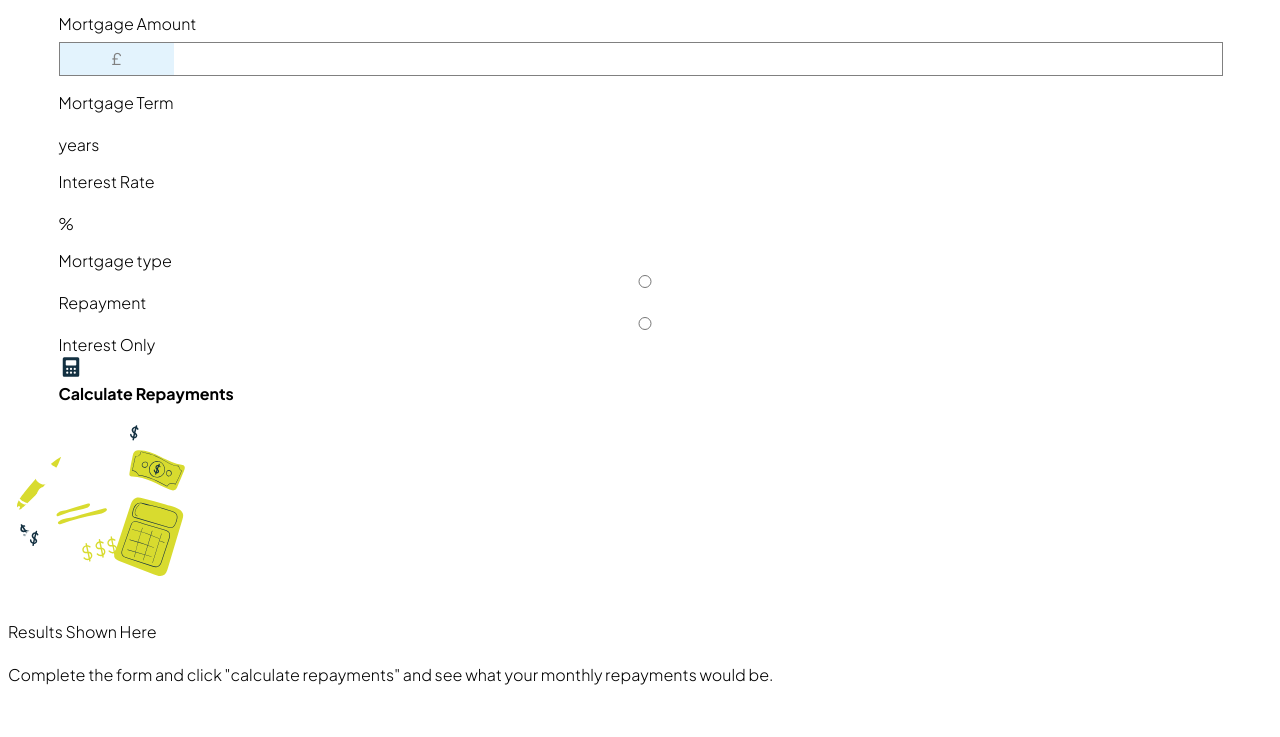
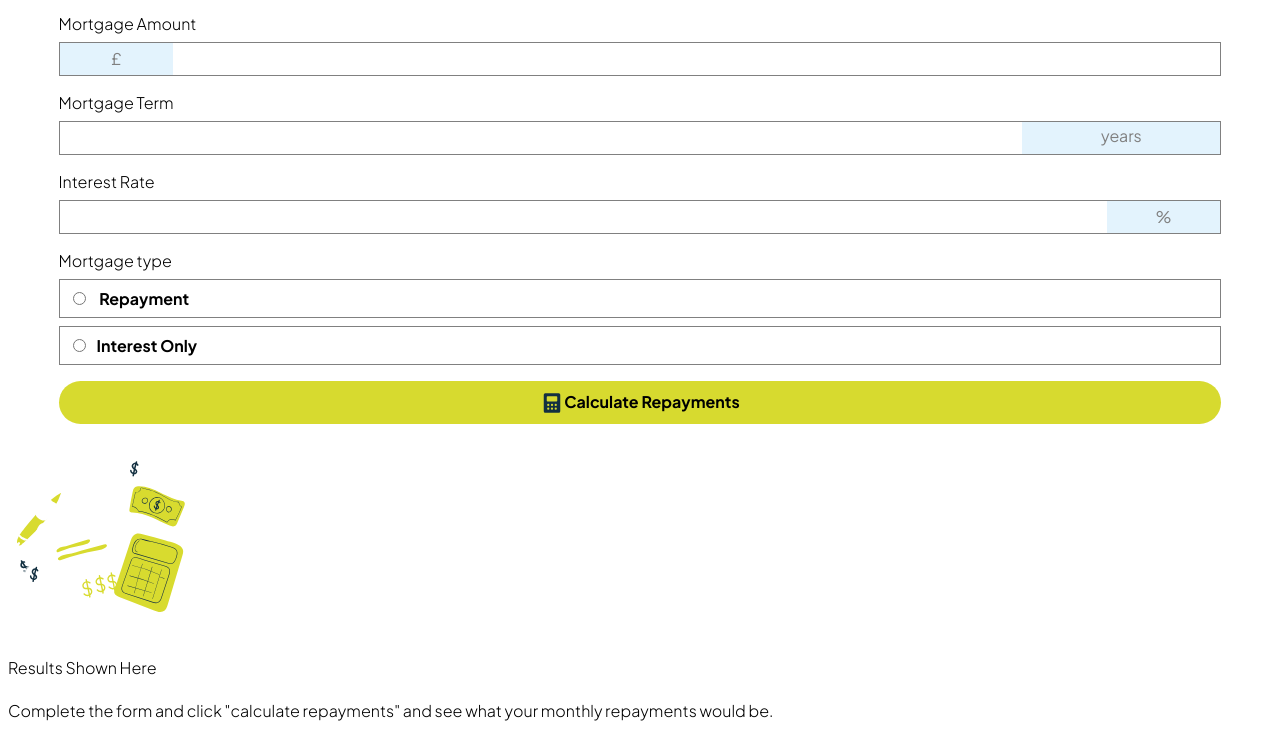
Before and after one commit to theoklahuman/mortgagecalculator, a plain HTML site: page index.html in a window 1280 px wide. Shown: the part 64-801 px from the top of the page. Drawn offline with Linux system fonts and the light colour scheme.

Commit message:
Work on styling

```diff
--- a/index.html
+++ b/index.html
@@ -18,28 +18,47 @@
       <a class="clear-button" href="#">Clear All</a>
       <div class="mortage-amount__container">
         <div>Mortgage Amount</div>
-        <div class="mortage-amount-input__container">
-          <div class="pound-symbol">£</div>
-          <input type="text" />
+        <div class="mortage-input__container">
+          <div class="input-inset__pound">£</div>
+          <input class="input-text" type="text" />
         </div>
       </div>
       <div class="mortage-amount__container">
         <div>Mortgage Term</div>
-        <input type="text" />
-        <div>years</div>
+        <div class="mortage-input__container">
+          <input class="input-text" type="text" />
+          <div class="input-inset__years">years</div>
+        </div>
       </div>
       <div class="mortage-amount__container">
         <div>Interest Rate</div>
-        <input type="text" />
-        <div>%</div>
+        <div class="mortage-input__container">
+          <input class="input-text" type="text" />
+          <div class="input-inset__percent">%</div>
+        </div>
       </div>
       <div>Mortgage type</div>
-      <div>
-        <input class="bold-font" type="radio" name="" id="" />Repayment
-        <input class="bold-font" type="radio" name="" id="" />Interest Only
+      <div class="radio-button__container">
+        <input
+          type="radio"
+          name="mortgage-type"
+          id="repayment"
+          value="repayment"
+        />
+        <label class="bold-font" for="repayment">Repayment</label>
       </div>
-      <img src="./assets/images/icon-calculator.svg" alt="calculator-icon" />
-      <div class="bold-font">Calculate Repayments</div>
+      <div class="radio-button__container">
+        <input
+          type="radio"
+          name="mortgage-type"
+          id="interest-only"
+          value="interest-only"
+        /><label class="bold-font" for="interest-only">Interest Only</label>
+      </div>
+      <div class="calculate-button">
+        <img src="./assets/images/icon-calculator.svg" alt="calculator-icon" />
+        <div class="bold-font">Calculate Repayments</div>
+      </div>
     </div>
     <img
       src="./assets/images/illustration-empty.svg"
--- a/style.css
+++ b/style.css
@@ -2,12 +2,6 @@
   font-family: plusJakartaSans;
   src: url("./assets/fonts/PlusJakartaSans-VariableFont_wght.ttf");
 }
-
-/* @font-face {
-    font-family: plusJakartaSans;
-    src: url("./assets/fonts/static/PlusJakartaSans-Bold.ttf");
-    font-weight: bold;
-} */
 
 * {
   font-family: plusJakartaSans;
@@ -36,15 +30,15 @@
   margin: 1rem 0;
 }
 
-.mortage-amount-input__container {
+.mortage-input__container {
   display: flex;
   border: 1px solid gray;
   margin: 0.5rem 0;
-  width: 100%;
   height: 2rem;
 }
 
-.pound-symbol {
+.input-inset__pound,
+.input-inset__percent {
   border: 0;
   width: 10%;
   background-color: hsl(202, 86%, 94%);
@@ -55,7 +49,38 @@
   font-weight: 400;
 }
 
-input {
+.input-text {
   border: 0;
   width: 100%;
 }
+
+.input-inset__years {
+  border: 0;
+  width: 20%;
+  background-color: hsl(202, 86%, 94%);
+  text-align: center;
+  padding: 0.2rem;
+  color: gray;
+  font-family: plusJakartaSans;
+  font-weight: 400;
+}
+
+.radio-button__container {
+  border: 1px solid gray;
+  margin: 0.5rem 0;
+  padding: 0.5rem;
+}
+
+label {
+  margin-left: 0.5rem;
+}
+
+.calculate-button {
+  display: flex;
+  background-color: hsl(61, 70%, 52%);
+  text-align: center;
+  justify-content: center;
+  margin: 1rem 0;
+  padding: 0.6rem;
+  border-radius: 1.5rem;
+}
```
